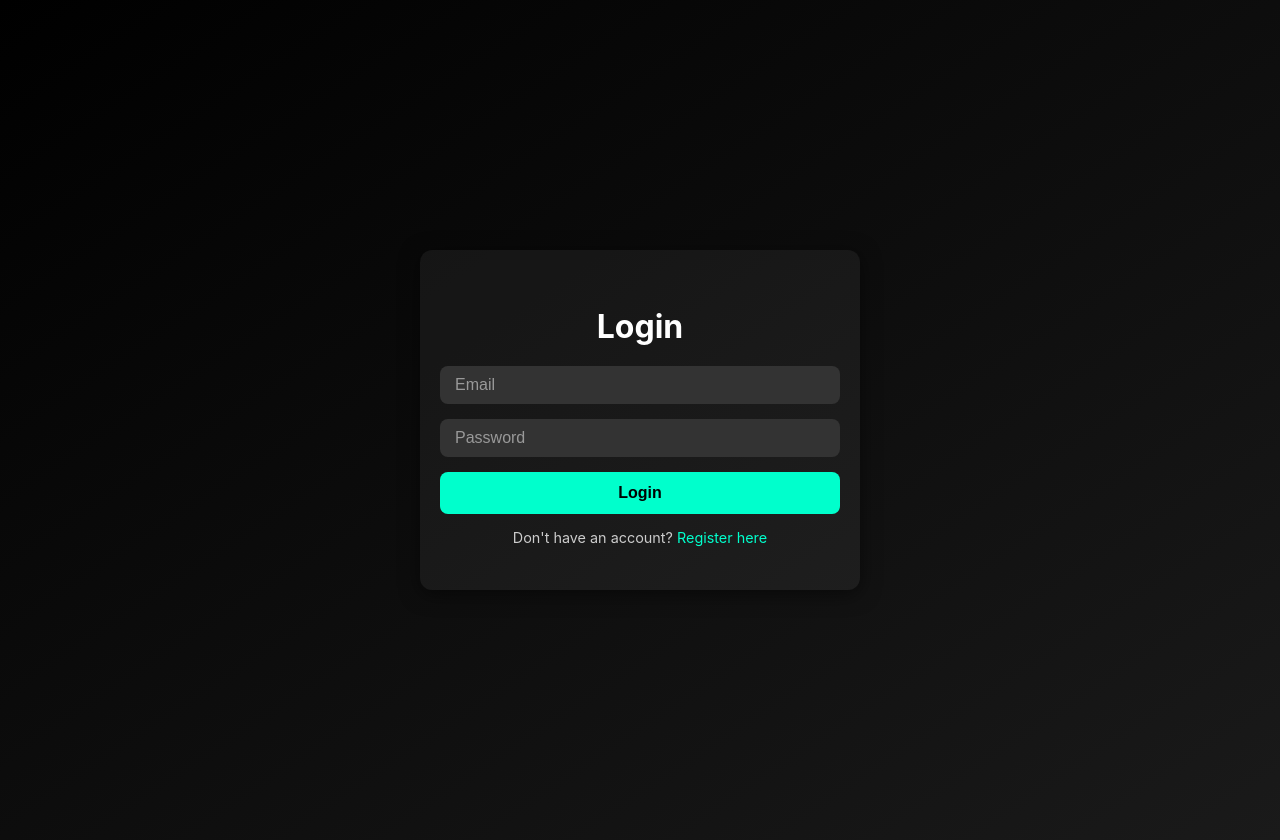
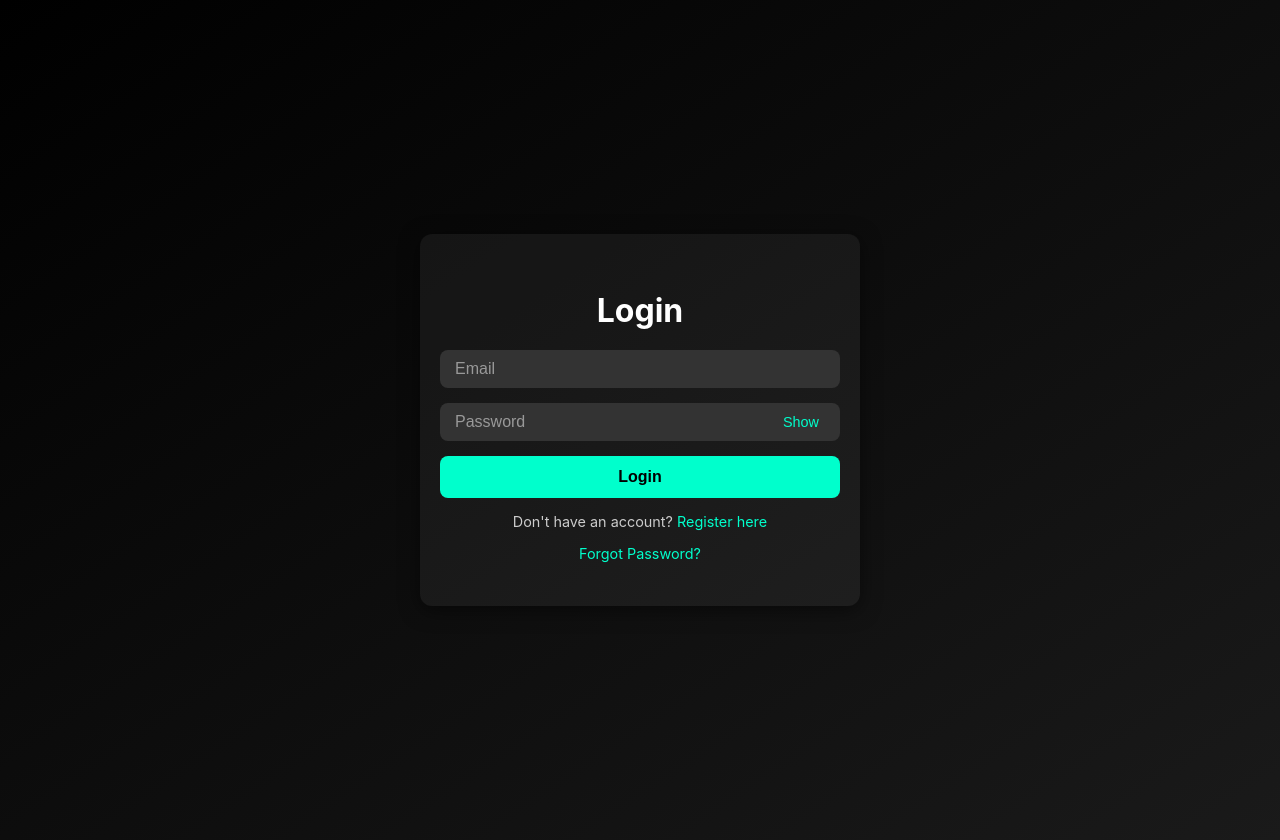
Before and after one commit to Niraj1727/frontend, a React (Create React App) app: page /login in a window 1280 px wide. Built offline with nearby package versions, Linux system fonts and the light colour scheme.

Commit message:
Questions Page Paragraph

```diff
--- a/src/components/Login.css
+++ b/src/components/Login.css
@@ -80,6 +80,52 @@
   .login-card .register-link:hover {
     text-decoration: underline;
   }
+  .password-container {
+    position: relative;
+    display: flex;
+    align-items: center;
+    width: 100%; /* Ensure it takes the same width as other input fields */
+  }
+
+  .password-container input {
+    width: 100%; /* Make the input field fill the container */
+    padding-right: 50px; /* Adjust padding for the toggle button */
+  }
+
+  .password-container .toggle-password {
+    position: absolute;
+    right: 15px;
+    top: 50%;
+    transform: translateY(-50%);
+    background: none;
+    border: none;
+    color: #00ffcc;
+    font-size: 0.9rem;
+    cursor: pointer;
+  }
+
+  .password-container .toggle-password:hover {
+    color: #00997a;
+  }
+
+/* Error Message */
+.login-card .error-message {
+  color: #ff4d4d;
+  font-size: 0.85rem;
+  margin-top: -10px;
+  margin-bottom: 10px;
+  text-align: left;
+}
+
+/* Forgot Password Link */
+.forgot-password-link {
+  color: #00ffcc;
+  text-decoration: none;
+}
+
+.forgot-password-link:hover {
+  text-decoration: underline;
+}
 
   /* Media Query for Mobile Devices */
   @media (max-width: 768px) {
--- a/src/components/Login.js
+++ b/src/components/Login.js
@@ -6,11 +6,17 @@ import './Login.css';
 const Login = () => {
   const [email, setEmail] = useState('');
   const [password, setPassword] = useState('');
+  const [showPassword, setShowPassword] = useState(false); // Toggle password visibility
+  const [loading, setLoading] = useState(false); // Show loading indicator
+  const [errorMessage, setErrorMessage] = useState(''); // Custom error message
   const navigate = useNavigate();
 
   // Form-based login
   const handleSubmit = async (e) => {
     e.preventDefault();
+    setLoading(true); // Start loading
+    setErrorMessage(''); // Clear previous error messages
+
     try {
       const res = await axios.post('https://api.acezy.site/api/auth/login', {
         email,
@@ -27,8 +33,12 @@ const Login = () => {
       alert('Login successful!');
       navigate('/subjects');
     } catch (err) {
-      console.error(err.response.data);
-      alert('Error during login: ' + err.response.data.message);
+      console.error(err?.response?.data || err.message);
+      setErrorMessage(
+        err?.response?.data?.message || 'An error occurred during login.'
+      );
+    } finally {
+      setLoading(false); // Stop loading
     }
   };
 
@@ -44,17 +54,35 @@ const Login = () => {
             onChange={(e) => setEmail(e.target.value)}
             required
           />
+          <div className="password-container">
             <input
-            type="password"
+              type={showPassword ? 'text' : 'password'}
               placeholder="Password"
               value={password}
               onChange={(e) => setPassword(e.target.value)}
               required
             />
-          <button type="submit" className="login-button">Login</button>
+            <button
+              type="button"
+              className="toggle-password"
+              onClick={() => setShowPassword((prev) => !prev)}
+            >
+              {showPassword ? 'Hide' : 'Show'}
+            </button>
+          </div>
+          {errorMessage && (
+            <p className="error-message">{errorMessage}</p>
+          )}
+          <button type="submit" className="login-button" disabled={loading}>
+            {loading ? 'Logging in...' : 'Login'}
+          </button>
         </form>
         <p>
-          Don't have an account? <Link to="/register" className="register-link">Register here</Link>
+          Don't have an account?{' '}
+          <Link to="/register" className="register-link">Register here</Link>
+        </p>
+        <p>
+          <Link to="/forgot-password" className="forgot-password-link">Forgot Password?</Link>
         </p>
       </div>
     </div>
--- a/src/components/QuestionsPage.js
+++ b/src/components/QuestionsPage.js
@@ -177,9 +177,10 @@ const QuestionsPage = () => {
                                     {showAnswerIndex === idx ? "Hide Answer" : "View Answer"}
                                   </button>
                                   {showAnswerIndex === idx && (
-                                    <p className="answer">
-                                      <strong>Answer:</strong> {q.answer}
-                                    </p>
+                                    <div className="answer">
+    <strong>Answer:</strong>
+    <div style={{ whiteSpace: "pre-line", marginTop: "5px" }}>{q.answer}</div>
+  </div>
                                   )}
                                 </div>
                               )}
```
Lines whose indentation alone changed are shown as unchanged.
